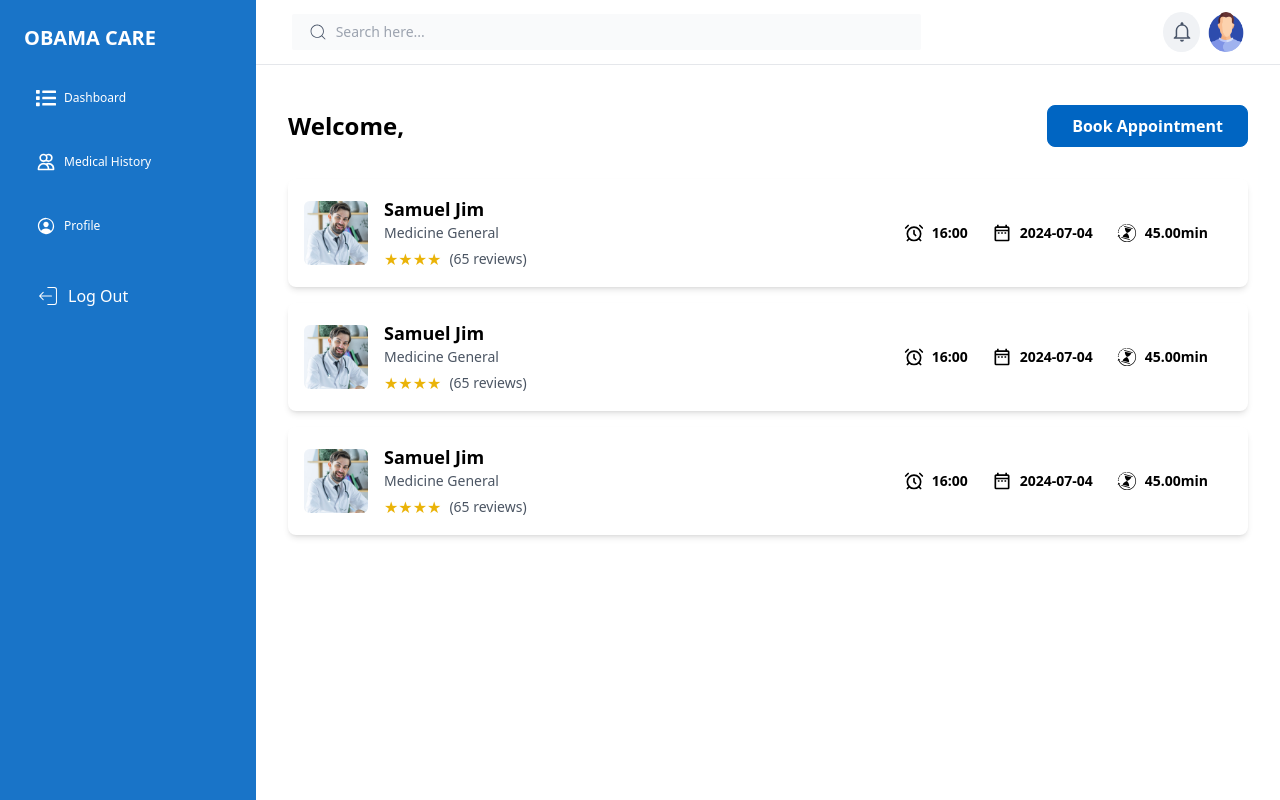
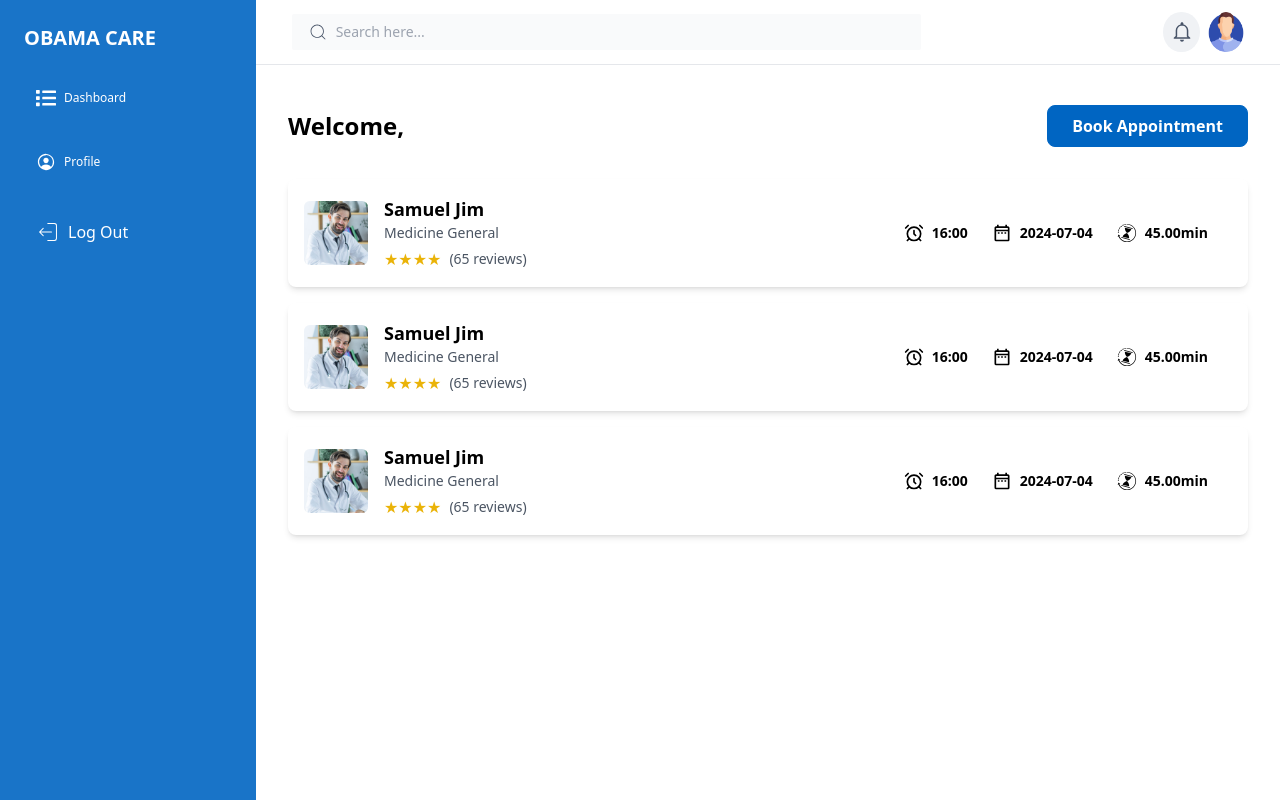
Before and after one commit to Harbiodun-coder/obama-care, a Next.js app: page /patient in a window 1280 px wide. Built offline with nearby package versions, Linux system fonts and the light colour scheme.

Commit message:
sidebar updated

```diff
--- a/components/layout/PatientSidebar.tsx
+++ b/components/layout/PatientSidebar.tsx
@@ -38,11 +38,11 @@ export default function Sidebar() {
       name: "Dashboard",
       path: `/patient`,
     },
-    {
-      icon: <HiOutlineUsers />,
-      name: "Medical History",
-      path: `/patient/medical`,
-    },
+    // {
+    //   icon: <HiOutlineUsers />,
+    //   name: "Medical History",
+    //   path: `/patient/medical`,
+    // },
     {
       icon: <IoPersonCircleOutline />,
       name: "Profile",
```
